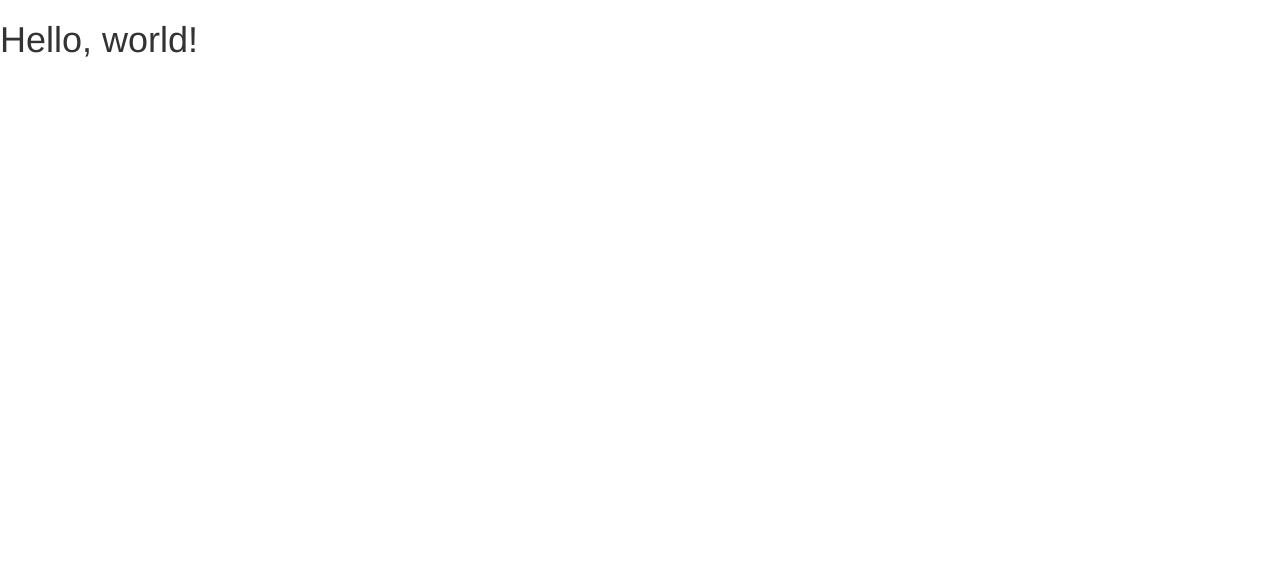
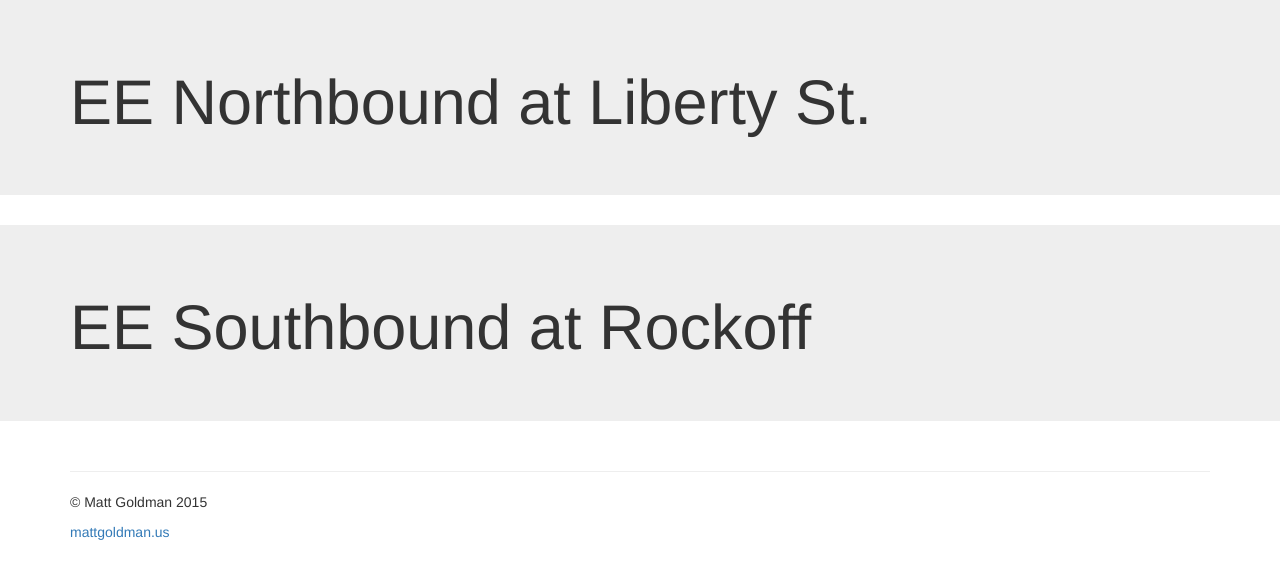
Before and after one commit to robotmlg/rutgersHUD, a plain HTML site: page index.html in a window 1280 px wide. Drawn offline with nearby package versions, Linux system fonts and the light colour scheme.

Commit message:
Page skeleton

```diff
--- a/index.html
+++ b/index.html
@@ -4,13 +4,13 @@
     <meta charset="utf-8">
     <meta http-equiv="X-UA-Compatible" content="IE=edge">
     <meta name="viewport" content="width=device-width, initial-scale=1">
-	<meta name="description" content="HUD for buses and trains at Rockoff">
+    <meta name="description" content="HUD for buses and trains at Rockoff">
   	<meta name="author" content="Matt Goldman">
     <title>Rockoff HUD</title>
 
     <!-- Bootstrap -->
     <link href="css/bootstrap.min.css" rel="stylesheet">
-	<link href="css/bootstrap-theme.min.css" rel="stylesheet">
+    <link href="css/bootstrap-theme.min.css" rel="stylesheet">
 
     <!-- HTML5 shim and Respond.js for IE8 support of HTML5 elements and media queries -->
     <!-- WARNING: Respond.js doesn't work if you view the page via file:// -->
@@ -20,7 +20,25 @@
     <![endif]-->
   </head>
   <body>
-    <h1>Hello, world!</h1>
+    <div class="jumbotron">
+      <div class="container">
+        <h1>EE Northbound at Liberty St.</h1>
+      </div>
+    </div>
+
+    <div class="jumbotron">
+      <div class="container">
+        <h1>EE Southbound at Rockoff</h1>
+      </div>
+    </div>
+
+    <div class="container">
+      <hr>
+      <footer>
+        <p>&copy; Matt Goldman 2015</p>
+        <p><a href="http://mattgoldman.us">mattgoldman.us</a></p>
+      </footer>
+    </div>
 
     <!-- jQuery (necessary for Bootstrap's JavaScript plugins) -->
     <script src="https://ajax.googleapis.com/ajax/libs/jquery/1.11.2/jquery.min.js"></script>
```
